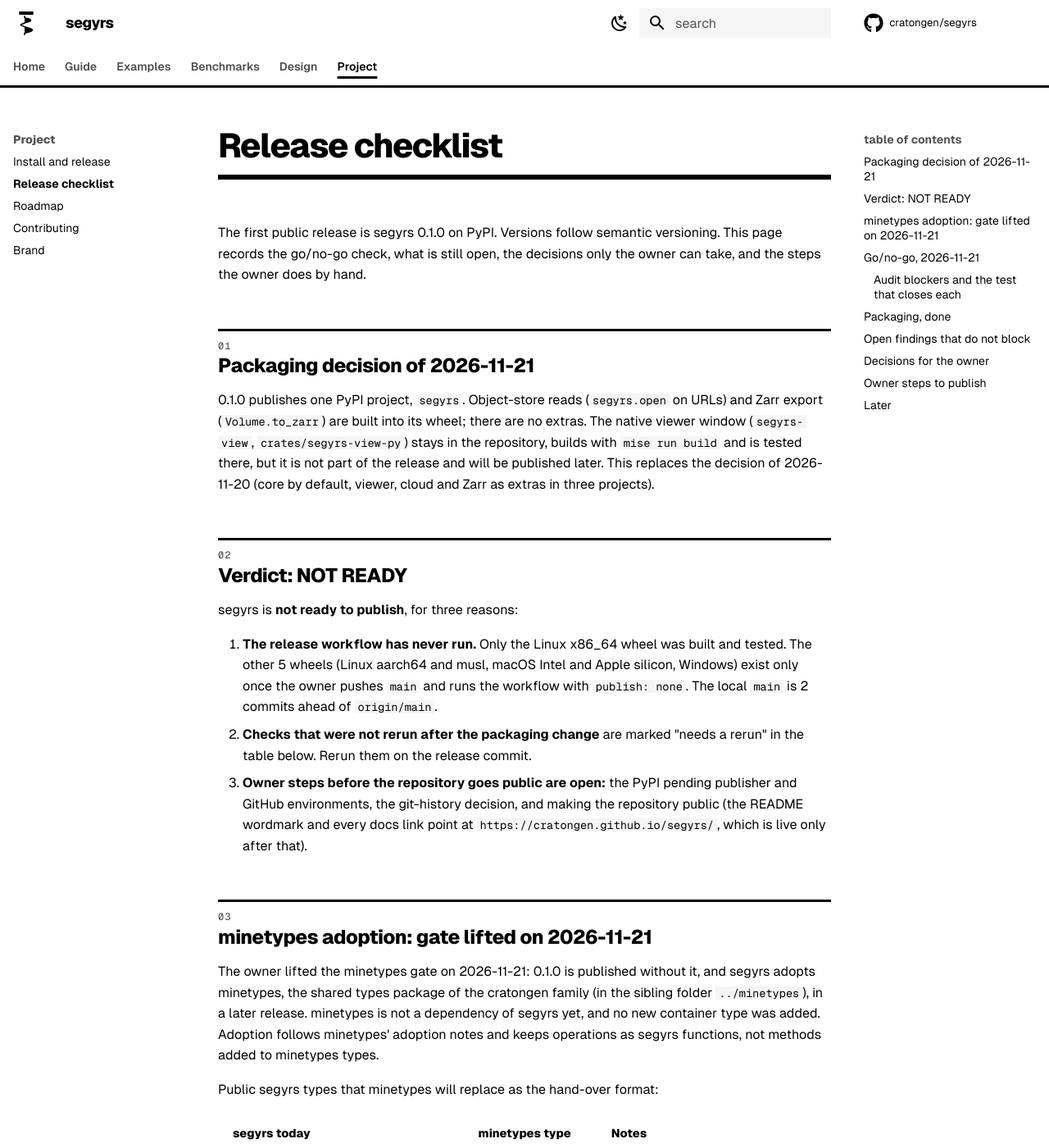
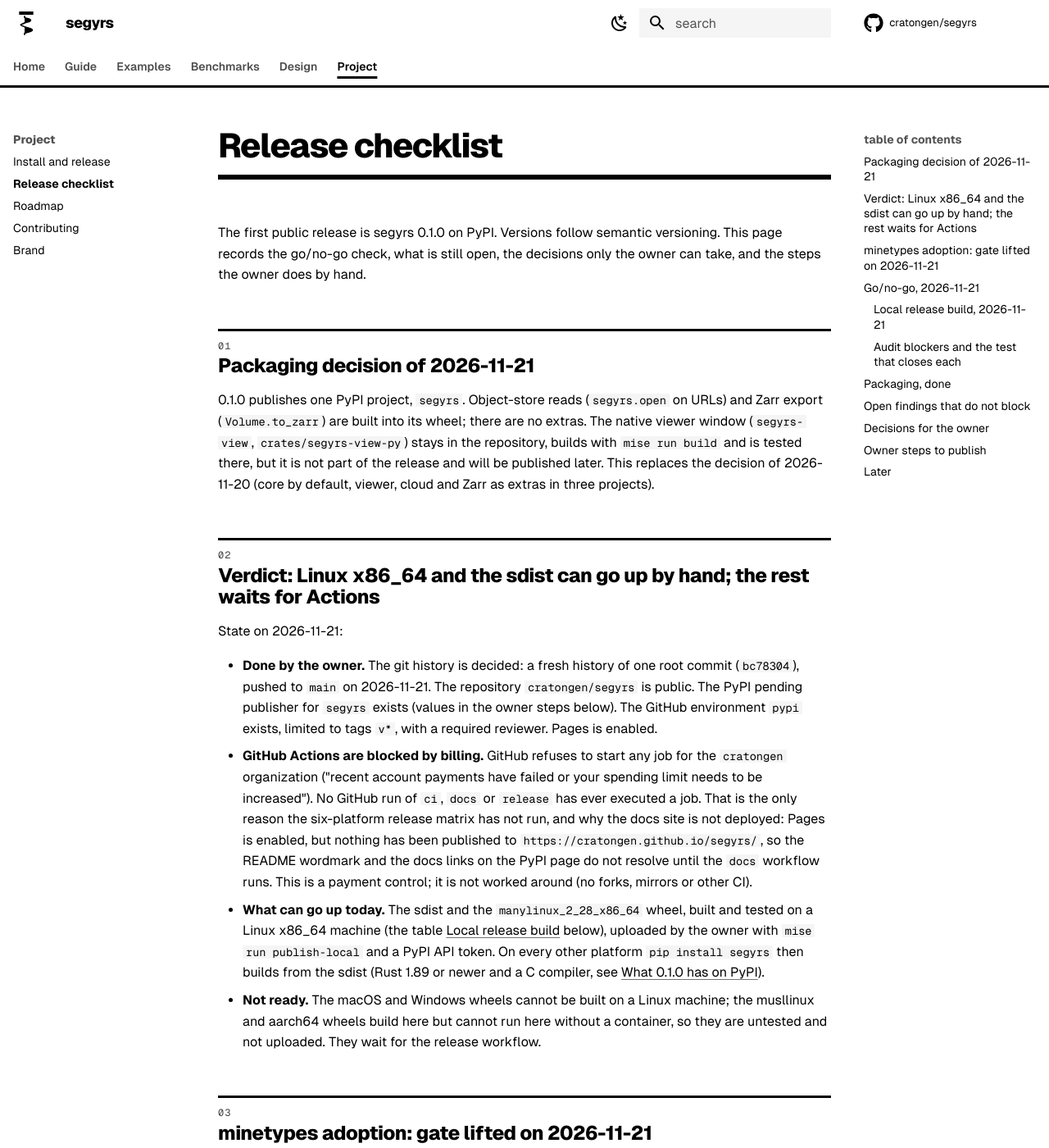
Before and after one commit to cratongen/segyrs, an MkDocs documentation site: the page built from docs/release-checklist.md, in a window 1280 px wide and 1400 px high. Shown: the whole window at 82% size. Built offline with MkDocs 1.6.1 and Material for MkDocs 9.7.7, drawn with Linux system fonts in a browser that asks for light colours; comment, search, counter and statistics services are not loaded; some of the changed text lies outside the part shown.

Commit message:
docs: record the billing block and what 0.1.0 can ship from a local build
The release checklist was stale: the fresh single-commit history is pushed,
the repository is public, the PyPI pending publisher and the pypi
environment exist, and Pages is enabled. GitHub refuses to start any Actions
job for the organization because of billing, so no run has executed a job,
the six-platform matrix has not run and the docs site is not deployed. The
checklist records the local Linux build and its results, and the README
says that 0.1.0 has a wheel for Linux x86_64 only and that other platforms
build from the sdist.

```diff
--- a/docs/release-checklist.md
+++ b/docs/release-checklist.md
@@ -14,21 +14,36 @@ wheel; there are no extras. The native viewer window (`segyrs-view`,
 will be published later. This replaces the decision of 2026-11-20 (core by
 default, viewer, cloud and Zarr as extras in three projects).
 
-## Verdict: NOT READY
+## Verdict: Linux x86_64 and the sdist can go up by hand; the rest waits for Actions
 
-segyrs is **not ready to publish**, for three reasons:
+State on 2026-11-21:
 
-1. **The release workflow has never run.** Only the Linux x86_64 wheel was
-   built and tested. The other 5 wheels (Linux aarch64 and musl, macOS Intel
-   and Apple silicon, Windows) exist only once the owner pushes `main` and runs
-   the workflow with `publish: none`. The local `main` is 2 commits
-   ahead of `origin/main`.
-2. **Checks that were not rerun after the packaging change** are marked
-   "needs a rerun" in the table below. Rerun them on the release commit.
-3. **Owner steps before the repository goes public are open:** the PyPI
-   pending publisher and GitHub environments, the git-history decision, and
-   making the repository public (the README wordmark and every docs link point
-   at `https://cratongen.github.io/segyrs/`, which is live only after that).
+- **Done by the owner.** The git history is decided: a fresh history of one
+  root commit (`bc78304`), pushed to `main` on 2026-11-21. The repository
+  `cratongen/segyrs` is public. The PyPI pending publisher for `segyrs` exists
+  (values in the owner steps below). The GitHub environment `pypi` exists,
+  limited to tags `v*`, with a required reviewer. Pages is enabled.
+- **GitHub Actions are blocked by billing.** GitHub refuses to start any job
+  for the `cratongen` organization ("recent account payments have failed or
+  your spending limit needs to be increased"). No GitHub run of `ci`, `docs`
+  or `release` has ever executed a job. That is the only reason the
+  six-platform release matrix has not run, and why the docs site is not
+  deployed: Pages is enabled, but nothing has been published to
+  `https://cratongen.github.io/segyrs/`, so the README wordmark and the docs
+  links on the PyPI page do not resolve until the `docs` workflow runs. This
+  is a payment control; it is not worked around (no forks, mirrors or other
+  CI).
+- **What can go up today.** The sdist and the `manylinux_2_28_x86_64` wheel,
+  built and tested on a Linux x86_64 machine (the table
+  [Local release build](#local-release-build-2026-11-21) below), uploaded by the
+  owner with `mise run publish-local` and a PyPI API token. On every other
+  platform `pip install segyrs` then builds from the sdist (Rust 1.89 or
+  newer and a C compiler, see
+  [What 0.1.0 has on PyPI](install-and-release.md#what-010-has-on-pypi)).
+- **Not ready.** The macOS and Windows wheels cannot be built on a Linux
+  machine; the musllinux and aarch64 wheels build here but cannot run here
+  without a container, so they are untested and not uploaded. They wait for
+  the release workflow.
 
 ## minetypes adoption: gate lifted on 2026-11-21
 
@@ -80,7 +95,28 @@ layout, so its old result says nothing about this tree.
 | Docs site | `mise run docs-build` | `mkdocs build --strict` clean; theme checks 5 passed | `b0b04a7` | go |
 | Large local files | `systemd-run --user --scope -q -p MemoryMax=4G -p MemorySwapMax=0 mise exec -- env SEGYRS_DATA=../segyrs-data .venv/bin/python -m pytest -q python/tests/test_release_audit_data.py` (the `mise run test-data` suite under a memory limit) | needs a rerun | none | needs a rerun |
 | Audit blockers | the tests in the next table, by `pytest -k` and `cargo test` | the Python tests ran inside `mise run test` above; the separate run needs a rerun | none | needs a rerun |
-| Release workflow on all six platforms | GitHub, Actions, release, Run workflow, `publish: none` | **not run**: needs a push and the owner | none | **no-go** |
+| Release workflow on all six platforms | GitHub, Actions, release, Run workflow, `publish: none` | **not run**: GitHub refuses to start Actions jobs for `cratongen` (billing). No GitHub run has ever executed a job | none | **no-go** |
+
+`b0b04a7` is a commit of the history replaced on 2026-11-21 by the single
+root commit `bc78304`.
+
+### Local release build, 2026-11-21
+
+Built on Linux x86_64 because Actions are blocked. Docker was not usable
+(the user is not in the `docker` group, so the socket refuses the
+connection), so the manylinux and musllinux containers of the release
+workflow were not used; `mise run wheel-linux` cross-links with zig instead
+([Install and release](install-and-release.md#build-and-test-the-wheels-locally)).
+
+| Check | Command | Result | Upload |
+|-------|---------|--------|--------|
+| sdist | `mise run sdist` | built | yes |
+| manylinux_2_28 x86_64 wheel | `mise run wheel-linux` | built; auditwheel 6.8.2 `show`: consistent with `manylinux_2_28_x86_64` | yes |
+| that wheel on 3.11 and 3.15 | `mise run test-wheel-file 3.11 <wheel>`, then `3.15` | 575 passed, 106 skipped on each | yes |
+| musllinux_1_2 x86_64 wheel | `mise run wheel-linux x86_64-unknown-linux-musl musllinux_1_2` | built, **not tested**: needs a musl Python (an Alpine container) | no |
+| manylinux_2_28 aarch64 wheel | `mise run wheel-linux aarch64-unknown-linux-gnu manylinux_2_28` | built, auditwheel consistent with `manylinux_2_28_aarch64`, **not tested**: needs an arm64 Python | no |
+| macOS and Windows wheels | none | not built: they cannot be built legitimately on Linux | no |
+| Metadata and PyPI README | `mise run check-dist` | twine 6.2.0 `check --strict`: 4 of 4 PASSED (3 wheels, 1 sdist) | |
 
 ### Audit blockers and the test that closes each
 
@@ -161,9 +197,8 @@ layout, so its old result says nothing about this tree.
   traces where the independent decoder and `test-data/README.md` give 6.
 - A wheel built outside the manylinux container gets a local tag (`linux_x86_64`
   for the segyrs wheel of `mise run wheel` on this machine). The release
-  workflow builds in the manylinux_2_28 container.
-- The full segyio git history (about 1500 commits, LGPL sources and a 1.27 MB
-  data blob) is still in the repository. See the decisions below.
+  workflow builds in the manylinux_2_28 container; `mise run wheel-linux`
+  builds the upload tag locally with zig.
 - Crates are not crates.io-ready, by decision (see Later).
 
 ## Decisions for the owner
@@ -176,13 +211,13 @@ layout, so its old result says nothing about this tree.
   that platform (the publish checks would change), or to delay the release.
 - **When to publish the viewer.** `segyrs-view` gets its own PyPI project, a
   `view` extra and its own pending publisher in that later release.
-- **Git history before going public.** The repository began as a fork of
-  segyio: about 1500 commits, most by segyio authors, hold the deleted LGPL
-  C, C++ and Python sources and `python/tutorials/viking_small.segy`
-  (Viking Graben data, licence unclear), plus the removed `delay-scalar.sgy`.
-  Choose between a fresh history (one root commit of the current tree) and
-  keeping the history with a note in the README. Neither history is part of
-  the PyPI packages.
+- **Git history: decided.** A fresh history of one root commit
+  (`bc78304`), pushed on 2026-11-21. The segyio history is not in the
+  repository.
+- **Upload 0.1.0 by hand or wait for Actions.** A manual upload now gives
+  PyPI the sdist and the Linux x86_64 wheel only, and the README on the 0.1.0
+  page says so for good (PyPI keeps each version's description). Waiting
+  gives all six wheels in one release once billing is fixed.
 - **Licence expression of the wheels.** `pyproject.toml` states
   `Apache-2.0` (owner decision of 2026-11-21; it was `MIT OR Apache-2.0`). Each wheel also contains statically linked
   code under other permissive licences (BSD-2-Clause, BSD-3-Clause, ISC,
@@ -205,11 +240,17 @@ layout, so its old result says nothing about this tree.
   `ValueError` (a dim name segyrs does not know); `set_header(scalars=...)`
   leaving `scalco` alone; `SegyrsValueError` and `BudgetError` as new public
   names.
-- **When the repository becomes public.**
+- **The repository is public** (done, 2026-11-21).
 
 ## Owner steps to publish
 
-Do these in order, by hand. Nothing here was done by the release check.
+Steps 2, 3, 4 and 6 and the first half of step 7 are done (2026-11-21).
+While Actions are blocked by billing, step 5, the docs run of step 7 and
+step 9 cannot run; the manual route is
+[Publish from a local build](install-and-release.md#publish-from-a-local-build)
+with `mise run publish-local`, after step 8. A project created by that upload
+may not take over the pending publisher: then add the same trusted publisher
+under the project's Settings, Publishing, before the next tag.
 
 1. **Run every check in the go/no-go table on the release commit**, the ones
    marked "needs a rerun" included:
@@ -237,8 +278,8 @@ Do these in order, by hand. Nothing here was done by the release check.
 3. **GitHub environments.** In Settings, then Environments, create `pypi`
    with yourself as required reviewer and deployments limited to tags `v*`.
    Create `testpypi` the same way if you use it.
-4. **Push `main`** (`git push origin main`). The local branch is 2
-   commits ahead of `origin/main`.
+4. **Push `main`** (`git push origin main`). Done on 2026-11-21: a fresh
+   single-commit history.
 5. **Dry run.** Actions, then release, then Run workflow on `main` with
    `publish: none`. All six platforms must build and pass their tests. This is
    the first run of the segyrs wheel with the object-store stack outside Linux
@@ -246,7 +287,7 @@ Do these in order, by hand. Nothing here was done by the release check.
    with `publish: testpypi` and, in a fresh Python 3.11 venv, `pip install
    --index-url https://test.pypi.org/simple/ --extra-index-url
    https://pypi.org/simple/ segyrs` and run the README quick start.
-6. **Decide the git history** (decisions above) and apply it.
+6. **Decide the git history** (decisions above) and apply it. Done.
 7. **Make the repository public**, then Settings, Pages, Source: GitHub
    Actions, then Actions, docs, Run workflow on `main`. Check that
    `https://cratongen.github.io/segyrs/` serves the site and
```
Also changed, not shown: README.md (+1 -1 lines).
